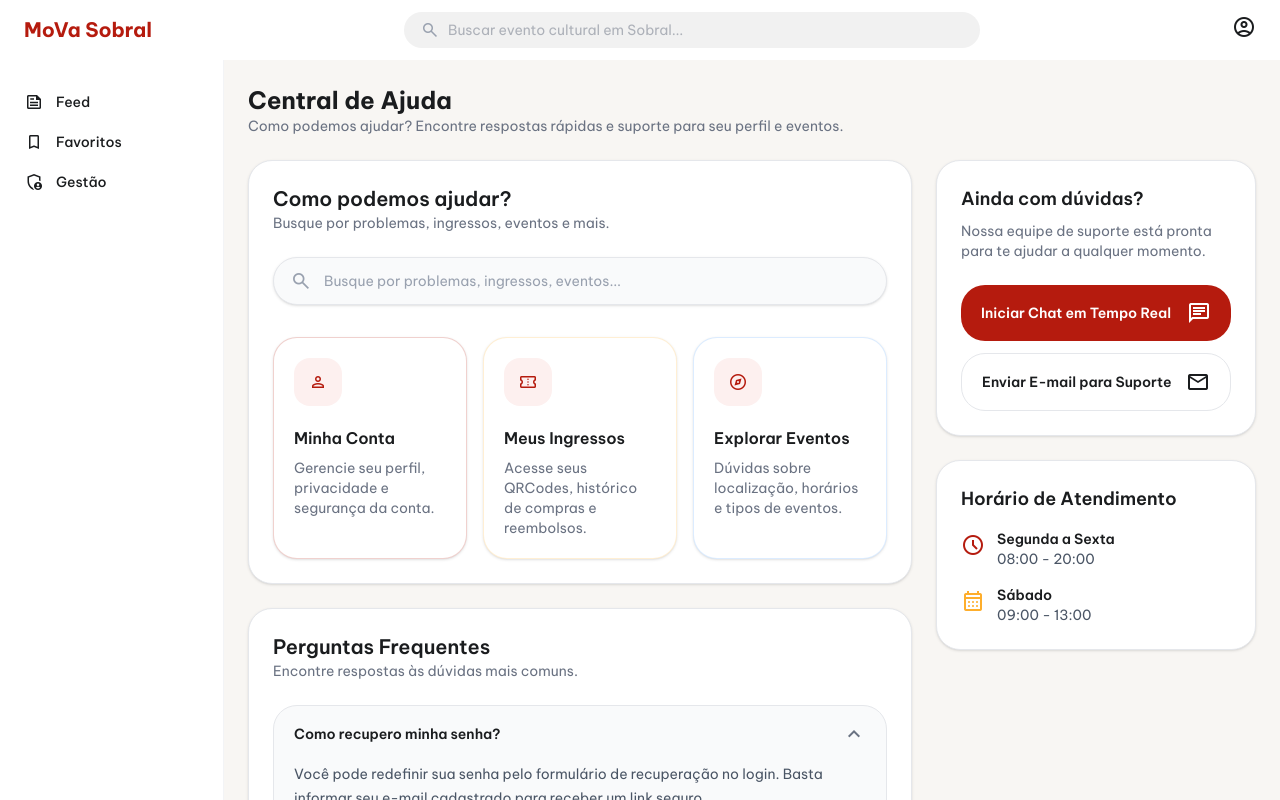
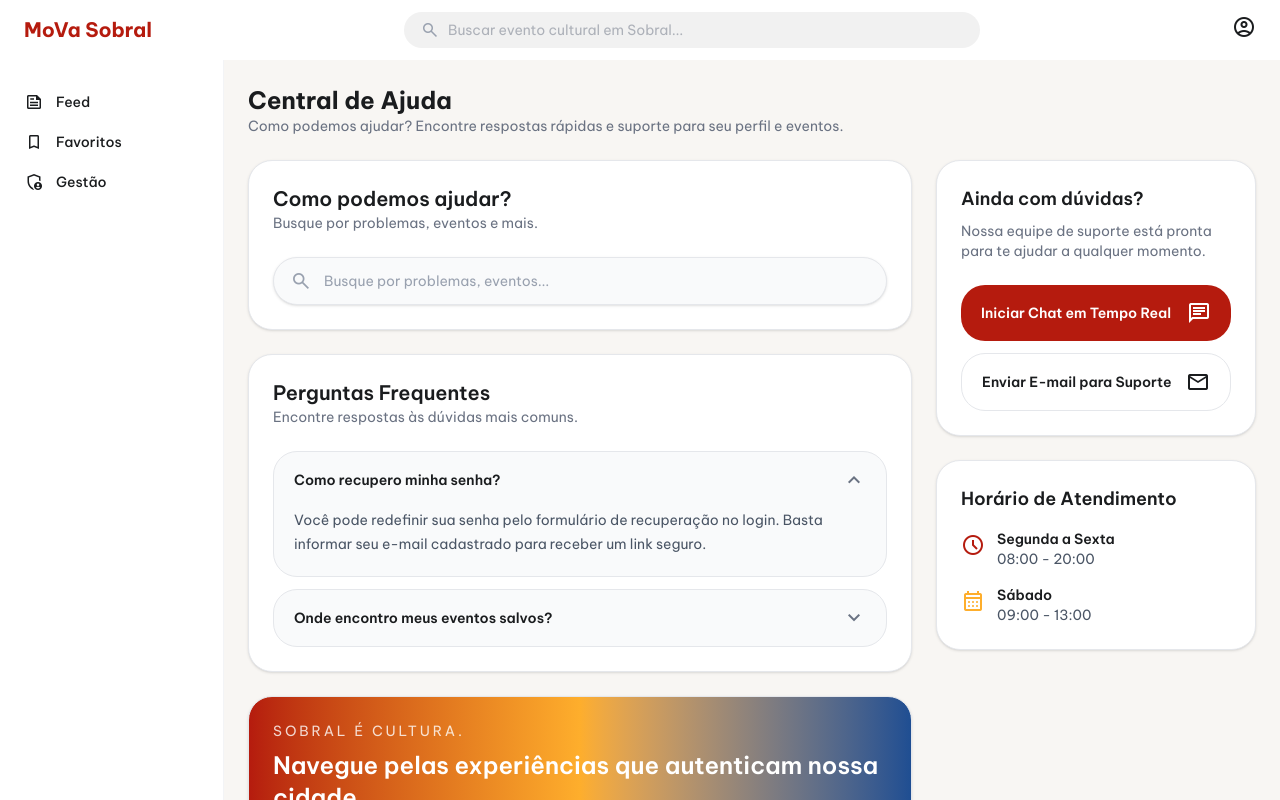
Before and after one commit to hevellyn16/movaComoVai, a Next.js app in the folder front/mova/: page /ajuda in a window 1280 px wide. Shown: the top 800 px of the page. Built offline with nearby package versions, Linux system fonts and the light colour scheme.

Commit message:
feat: Atualização da página de ajuda

```diff
--- a/front/mova/app/(main)/ajuda/page.tsx
+++ b/front/mova/app/(main)/ajuda/page.tsx
@@ -9,35 +9,9 @@ const faqItems = [
       "Você pode redefinir sua senha pelo formulário de recuperação no login. Basta informar seu e-mail cadastrado para receber um link seguro.",
   },
   {
-    question: "Como cancelar um ingresso?",
-    answer:
-      "Acesse seus ingressos salvos, selecione o evento e escolha a opção de cancelamento. Lembre-se de verificar nossa política de reembolso antes.",
-  },
-  {
     question: "Onde encontro meus eventos salvos?",
     answer:
       "Seus eventos favoritos ficam disponíveis na aba favoritos. Você pode acessá-los a qualquer momento para conferir horários e detalhes.",
-  },
-];
-
-const helpCards = [
-  {
-    title: "Minha Conta",
-    description: "Gerencie seu perfil, privacidade e segurança da conta.",
-    icon: "person",
-    border: "border-mova-red/20",
-  },
-  {
-    title: "Meus Ingressos",
-    description: "Acesse seus QRCodes, histórico de compras e reembolsos.",
-    icon: "confirmation_number",
-    border: "border-mova-yellow/20",
-  },
-  {
-    title: "Explorar Eventos",
-    description: "Dúvidas sobre localização, horários e tipos de eventos.",
-    icon: "explore",
-    border: "border-blue-400/20",
   },
 ];
 
@@ -60,7 +34,7 @@ export default function AjudaPage() {
               <div className="flex flex-col gap-4 sm:flex-row sm:items-center sm:justify-between">
                 <div>
                   <h2 className="text-xl font-semibold text-mova-dark">Como podemos ajudar?</h2>
-                  <p className="text-sm text-gray-500">Busque por problemas, ingressos, eventos e mais.</p>
+                  <p className="text-sm text-gray-500">Busque por problemas, eventos e mais.</p>
                 </div>
               </div>
 
@@ -74,28 +48,12 @@ export default function AjudaPage() {
                   </span>
                   <input
                     type="search"
-                    placeholder="Busque por problemas, ingressos, eventos..."
+                    placeholder="Busque por problemas, eventos..."
                     className="w-full bg-transparent text-sm text-gray-700 outline-none placeholder:text-gray-400"
                   />
                 </div>
               </div>
 
-              <div className="mt-8 grid gap-4 sm:grid-cols-3">
-                {helpCards.map((card) => (
-                  <div
-                    key={card.title}
-                    className={`rounded-3xl border ${card.border} bg-white p-5 shadow-sm transition hover:-translate-y-1 hover:shadow-md`}
-                  >
-                    <div className="flex h-12 w-12 items-center justify-center rounded-2xl bg-[#FDF0EF] text-mova-red">
-                      <span className="material-symbols-outlined" style={{ fontSize: 20 }}>
-                        {card.icon}
-                      </span>
-                    </div>
-                    <h3 className="mt-5 text-base font-semibold text-mova-dark">{card.title}</h3>
-                    <p className="mt-2 text-sm text-gray-500">{card.description}</p>
-                  </div>
-                ))}
-              </div>
             </section>
 
             <section className="rounded-3xl border border-gray-200 bg-white p-6 shadow-sm">
@@ -117,7 +75,7 @@ export default function AjudaPage() {
                       <button
                         type="button"
                         onClick={() => setOpenIndex(isOpen ? null : index)}
-                        className="flex w-full items-center justify-between gap-4 px-5 py-4 text-left text-sm font-semibold text-mova-dark"
+                        className="cursor-pointer flex w-full items-center justify-between gap-4 px-5 py-4 text-left text-sm font-semibold text-mova-dark"
                       >
                         <span>{item.question}</span>
                         <span className="material-symbols-outlined text-gray-500">
@@ -163,11 +121,11 @@ export default function AjudaPage() {
               <p className="mt-2 text-sm text-gray-500">Nossa equipe de suporte está pronta para te ajudar a qualquer momento.</p>
 
               <div className="mt-6 space-y-3">
-                <button className="flex w-full items-center justify-between rounded-3xl bg-mova-red px-5 py-4 text-sm font-semibold text-white transition hover:bg-mova-red-dark">
+                <button className="cursor-pointer flex w-full items-center justify-between rounded-3xl bg-mova-red px-5 py-4 text-sm font-semibold text-white transition hover:bg-mova-red-dark">
                   <span>Iniciar Chat em Tempo Real</span>
                   <span className="material-symbols-outlined">chat</span>
                 </button>
-                <button className="flex w-full items-center justify-between rounded-3xl border border-gray-200 bg-white px-5 py-4 text-sm font-semibold text-mova-dark transition hover:bg-gray-100">
+                <button className="cursor-pointer flex w-full items-center justify-between rounded-3xl border border-gray-200 bg-white px-5 py-4 text-sm font-semibold text-mova-dark transition hover:bg-gray-100">
                   <span>Enviar E-mail para Suporte</span>
                   <span className="material-symbols-outlined">mail</span>
                 </button>
```
